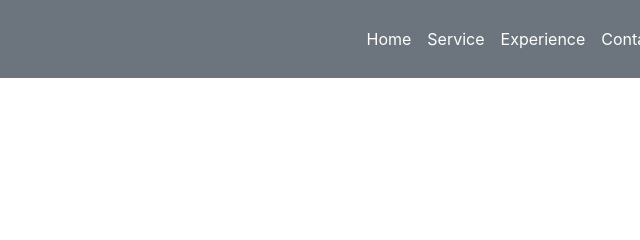
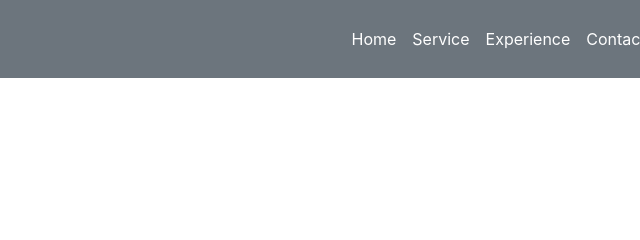
Before and after one commit to Sithara-Azeez/Anaz-static-website, a plain HTML site: page index.html in a window 1280 px wide. Shown: the top 240 px of the page, 640-1280 px from the left. Drawn offline with nearby package versions, Linux system fonts and the light colour scheme.

Commit message:
padding added to navbar

```diff
--- a/index.html
+++ b/index.html
@@ -19,7 +19,7 @@
       <div class="md-col-6 col-9 p-3 pl-5">
         <h2>Anaz Ali</h2>
       </div>
-      <div class="md-col-6 col-3 my-auto ">
+      <div class="md-col-6 col-3 my-auto p-0">
         <nav class="navbar navbar-expand-lg navbar-light ">
 
           <button class="navbar-toggler ml-auto" type="button" data-toggle="collapse"
```
